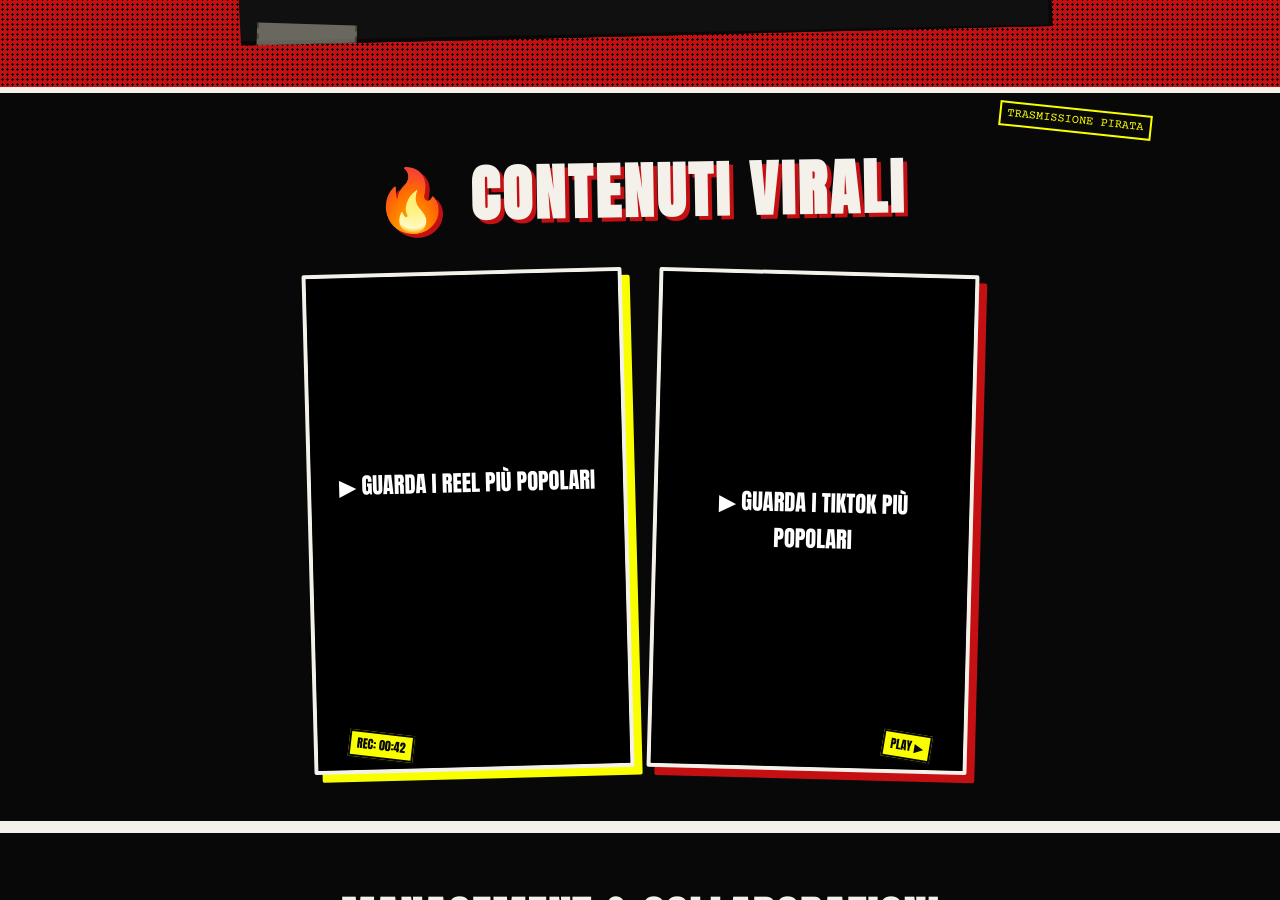
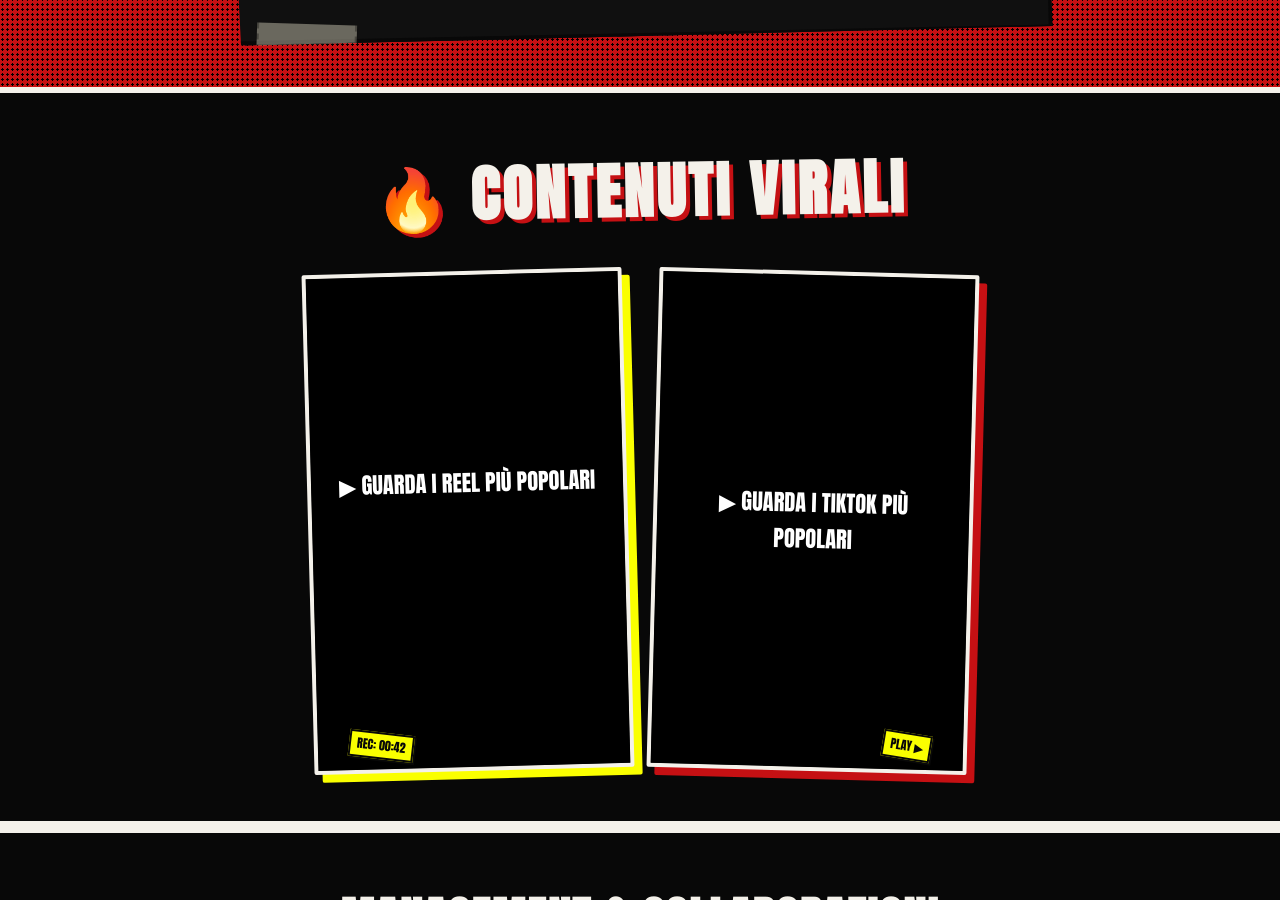
Before and after one commit to salvoschillaci18-hub/Cronache-di-GT---Skillo-e-Pollo, a plain HTML site: page index.html in a window 1280 px wide. Shown: the part 3413-4313 px from the top of the page. Drawn offline with nearby package versions, Linux system fonts and the light colour scheme; a script that the page names is missing.

Commit message:
Update index.html

```diff
--- a/index.html
+++ b/index.html
@@ -567,7 +567,6 @@
     </main>
 
     <section class="reels-section">
-        <span class="stamp-pirate" style="top: 15px; right: 10%;">Trasmissione Pirata</span>
         <h2 class="section-title">🔥 CONTENUTI VIRALI</h2>
         <div class="reels-grid">
             <div class="reel-card">
```
